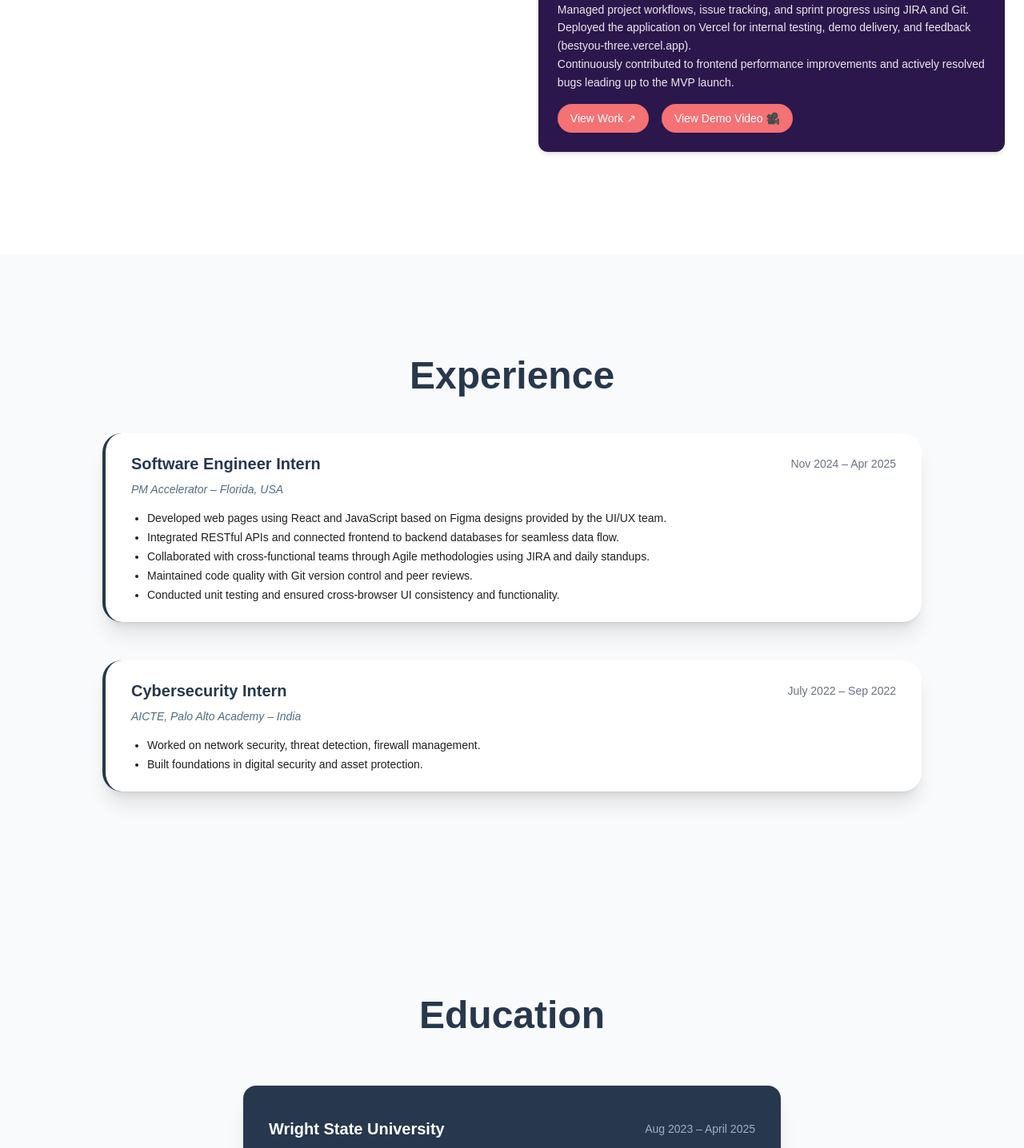
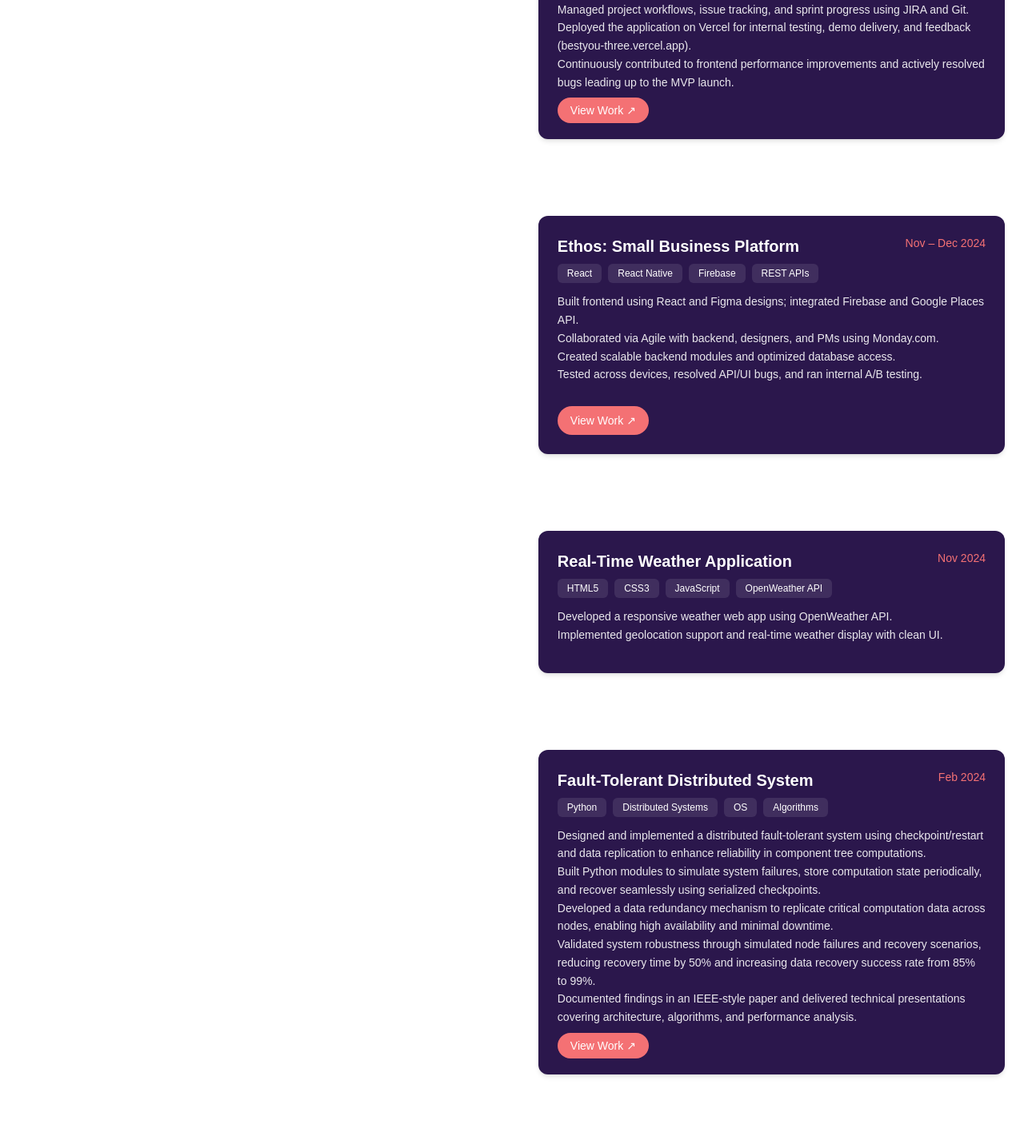
Before and after one commit to VaishnaviNalla2/my-portfolio-vercel, a Next.js app: page / in a window 1280 px wide. Shown: the part 3000-4436 px from the top of the page at 80% size. Built offline with nearby package versions, Linux system fonts and the light colour scheme.

Commit message:
Update Projects.tsx Error fixed

```diff
--- a/src/components/Projects.tsx
+++ b/src/components/Projects.tsx
@@ -4,10 +4,12 @@ import { useRef, useState } from "react"
 import { motion, useScroll, useTransform } from "framer-motion"
 
 const projects = [
+
   {
     title: "Whisper AI – Privacy-First Emotional Support Chat Interface",
     date: "May 2025 – Present",
-    tech: ["React", "JavaScript", "REST APIs", "Firebase", "Vercel", "Webpack", "OpenAI API", "Agile"],
+    tech: ["React", "JavaScript", "REST APIs", "Firebase", "Vercel",
+    "Webpack", "OpenAI API", "Agile"],
     description: `Designed and built a responsive, multi-page chat interface in React for anonymous journaling and real-time AI-powered support.
     Integrated OpenAI's GPT-based LLM via RESTful APIs to detect emotional abuse patterns and provide empathetic guidance.
     Implemented anonymous session handling, emotion check logic, and a Safe Exit mechanism using Firebase Authentication and Firestore.
@@ -15,8 +17,10 @@ const projects = [
     Collaborated in an Agile environment with UI/UX designers, backend developers, and AI engineers to iterate on features and improve user experience.
     Deployed the application to Vercel for internal testing and feedback, ensuring rapid iteration and fast feedback loops.
     Actively contributed to frontend performance improvements, accessibility compliance, and privacy-focused interactions throughout development.`,
-    link: "https://drive.google.com/file/d/1qV5eRZXLbkEmRcONkMSo386Vz6hllyYJ/view?usp=sharing",
-    video: null
+    link: "https://kyrahai.onrender.com/whisper-ai/",
+    video: "https://drive.google.com/file/d/1qV5eRZXLbkEmRcONkMSo386Vz6hllyYJ/view?usp=sharing"
+
+
   },
  {
     title: "AI-Driven Profile Optimizer Metrics Dashboard",
@@ -31,8 +35,64 @@ const projects = [
       Continuously contributed to frontend performance improvements and actively resolved bugs leading up to the MVP launch.`,
     link: "https://bestyou-three.vercel.app",
     video: "/videos/AIPMBootcampDemo.mp4"
+
   },
-  // other projects unchanged...
+
+  {
+    title: "Ethos: Small Business Platform",
+    date: "Nov – Dec 2024",
+    tech: ["React", "React Native", "Firebase", "REST APIs"],
+    description: `Built frontend using React and Figma designs; integrated Firebase and Google Places API.
+Collaborated via Agile with backend, designers, and PMs using Monday.com.
+Created scalable backend modules and optimized database access.
+Tested across devices, resolved API/UI bugs, and ran internal A/B testing.`,
+    screenshots: ["/images/ethos-1.png", "/images/ethos-2.png"]
+  },
+  {
+    title: "Real-Time Weather Application",
+    date: "Nov 2024",
+    tech: ["HTML5", "CSS3", "JavaScript", "OpenWeather API"],
+    description: `Developed a responsive weather web app using OpenWeather API.
+Implemented geolocation support and real-time weather display with clean UI.`
+  },
+
+  {
+    title: "Fault-Tolerant Distributed System",
+    date: "Feb 2024",
+    tech: ["Python", "Distributed Systems", "OS", "Algorithms"],
+    description: `Designed and implemented a distributed fault-tolerant system using checkpoint/restart and data replication to enhance reliability in component tree computations.
+Built Python modules to simulate system failures, store computation state periodically, and recover seamlessly using serialized checkpoints.
+Developed a data redundancy mechanism to replicate critical computation data across nodes, enabling high availability and minimal downtime.
+Validated system robustness through simulated node failures and recovery scenarios, reducing recovery time by 50% and increasing data recovery success rate from 85% to 99%.
+Documented findings in an IEEE-style paper and delivered technical presentations covering architecture, algorithms, and performance analysis.`,
+    link: "https://github.com/VaishnaviNalla2/Enhancing-Fault-Tolerance-in-Distributed-Systems-for-Component-Tree-Computations"
+  },
+
+  {
+    title: "E-Commerce Trust Analytics web app",
+    date: "Mar 2023",
+    tech: ["Java", "JSP", "JDBC", "MySQL", "HTML", "CSS", "JFreeChart"],
+    description: `Built a full-stack e-commerce web app using Java (Servlets, JSP), MySQL, HTML, CSS, deployed on Tomcat server.
+Developed user and seller modules for product search, recommendations, and sentiment-based trust analytics.
+Calculated direct and propagation trust scores between users based on review sentiment similarity.
+Integrated JFreeChart to visualize trust graphs and product recommendation analytics.
+Connected frontend to backend using JDBC for seamless data operations and dynamic content rendering.
+Designed and optimized MySQL database for managing users, products, reviews, and trust relationships.
+Performed unit, integration, and acceptance testing to ensure functionality, accuracy, and performance.`,
+    link: "https://github.com/VaishnaviNalla2/Mining-Users-Trust-From-E-Commerce-Reviews-Based-on-Sentiment-Similarity-Analysis"
+  },
+  {
+    title: "Multifunctional Text & Speech Converter",
+    date: "Dec 2022",
+    tech: ["Python", "NLP", "PyTorch"],
+    description: `Developed a Windows application for text-to-speech and speech-to-text conversion using Python, NLP, and PyTorch.
+    Achieved 95% accuracy in speech synthesis by leveraging NLTK and deep learning models.
+    Designed an intuitive UI to enhance user experience, receiving a 4.6/5 usability rating in testing.
+    Implemented real-time audio processing for seamless speech recognition.
+    Conducted unit testing and debugging to ensure system reliability.`,
+    pdf: "/pdfs/mini-project.pdf"
+  }
+
 ]
 
 export default function ProjectsScrollReveal() {
@@ -44,8 +104,10 @@ export default function ProjectsScrollReveal() {
   const [openVideoModal, setOpenVideoModal] = useState<number | null>(null)
   const [openPDFModal, setOpenPDFModal] = useState<number | null>(null);
 
+
   return (
     <section id="projects" ref={ref} className="flex flex-col md:flex-row py-32 px-6 gap-16 bg-white">
+      {/* Left Side: Fixed Heading */}
       <div className="md:w-1/2 md:sticky md:top-1/2 transform md:-translate-y-1/2 self-start flex flex-col items-center text-center relative z-0 px-4">
         <h2 className="text-5xl md:text-6xl font-bold text-[#1E1B2E] mb-4">My Projects</h2>
         <div className="w-20 h-1 bg-[#006A71] mb-6 rounded-full"></div>
@@ -54,6 +116,7 @@ export default function ProjectsScrollReveal() {
         </p>
       </div>
 
+      {/* Right Side: Project Blocks */}
       <div className="md:w-1/2 space-y-24 z-10">
         {projects.map((project, idx) => (
           <motion.div
@@ -82,8 +145,43 @@ export default function ProjectsScrollReveal() {
               {project.description}
             </p>
 
-            <div className="flex flex-wrap gap-4 mt-4">
-              {project.link && (
+            {idx === 0 && (
+              <div className="flex gap-4 mt-4">
+                <a
+                  href={project.link}
+                  target="_blank"
+                  rel="noopener noreferrer"
+                  className="px-4 py-2 bg-[#F47174] text-white text-sm rounded-full font-medium hover:bg-[#e05a5f] transition"
+                >
+                  View Work ↗
+                </a>
+                <button
+                  onClick={() => setOpenVideoModal(idx)}
+                  className="px-4 py-2 bg-[#F47174] text-white text-sm rounded-full font-medium hover:bg-[#e05a5f] transition"
+                >
+                  View Demo Video 🎥
+                </button>
+              </div>
+            )}
+                {project.title === "Multifunctional Text & Speech Converter" && (
+  <button
+    onClick={() => setOpenPDFModal(idx)}
+    className="px-4 py-2 bg-[#F47174] text-white text-sm rounded-full font-medium hover:bg-[#e05a5f] transition"
+  >
+    View Work ↗
+  </button>
+)}
+
+            {project.screenshots && idx !== 0 && (
+              <button
+                onClick={() => setOpenModal(idx)}
+                className="mt-4 px-4 py-2 bg-[#F47174] text-white text-sm rounded-full font-medium hover:bg-[#e05a5f] transition"
+              >
+                View Work ↗
+              </button>
+            )}
+            {/* For projects with only link (GitHub or demo) */}
+            {idx !== 0 && project.link && (
           <a
       href={project.link}
       target="_blank"
@@ -93,38 +191,11 @@ export default function ProjectsScrollReveal() {
       View Work ↗
     </a>
   )}
-
-              {project.video && (
-                <button
-                  onClick={() => setOpenVideoModal(idx)}
-                  className="px-4 py-2 bg-[#F47174] text-white text-sm rounded-full font-medium hover:bg-[#e05a5f] transition"
-                >
-                  View Demo Video 🎥
-                </button>
-              )}
-            </div>
-
-            {project.title === "Multifunctional Text & Speech Converter" && (
-              <button
-                onClick={() => setOpenPDFModal(idx)}
-                className="px-4 py-2 bg-[#F47174] text-white text-sm rounded-full font-medium hover:bg-[#e05a5f] transition"
-              >
-                View Work ↗
-              </button>
-            )}
-
-            {project.screenshots && (
-              <button
-                onClick={() => setOpenModal(idx)}
-                className="mt-4 px-4 py-2 bg-[#F47174] text-white text-sm rounded-full font-medium hover:bg-[#e05a5f] transition"
-              >
-                View Work ↗
-              </button>
-            )}
           </motion.div>
         ))}
       </div>
 
+      {/* Screenshot Modal */}
       {openModal !== null && (
         <div className="fixed inset-0 bg-black bg-opacity-50 backdrop-blur-sm flex items-center justify-center z-50">
           <div className="bg-white rounded-xl p-6 max-w-2xl w-full relative">
@@ -168,6 +239,8 @@ export default function ProjectsScrollReveal() {
   </div>
 )}
 
+
+      {/* Video Modal */}
       {openVideoModal !== null && (
         <div className="fixed inset-0 bg-black bg-opacity-50 backdrop-blur-sm flex items-center justify-center z-50">
           <div className="bg-white rounded-xl p-6 max-w-2xl w-full relative">
```
Lines whose indentation alone changed are shown as unchanged.
